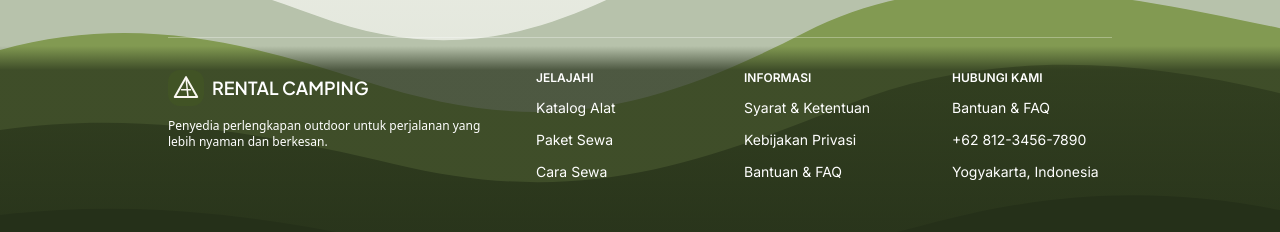
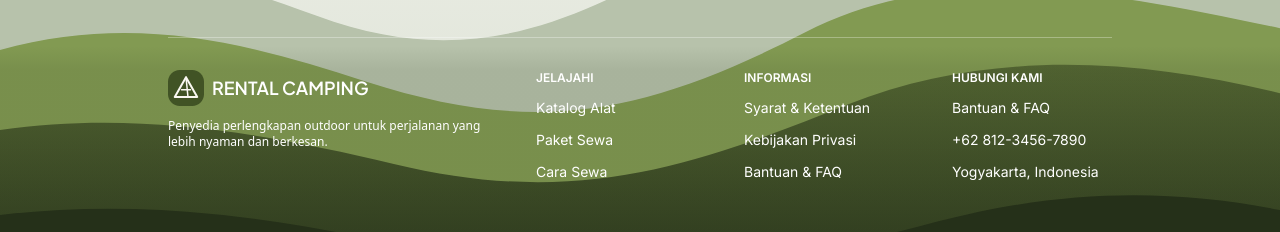
Before and after one commit to miawmiawpaw/RPLM-Six-Seven, a React (Vite) app in the folder frontend/: page / in a window 1280 px wide. Shown: the part 3598-3830 px from the top of the page. Built offline with nearby package versions, Linux system fonts and the light colour scheme.

Commit message:
reduce footer scrim to 10% opacity

```diff
--- a/frontend/src/styles/global.css
+++ b/frontend/src/styles/global.css
@@ -1816,5 +1816,5 @@ html { scroll-behavior: smooth; scroll-padding-top: 96px; }
 
 /* ─── Footer: teks terbaca di atas ilustrasi (kontras AA) ────────────────────── */
 .meadow-footer-main { position: relative; }
-.meadow-footer-main::before { content: ''; position: absolute; z-index: -1; top: -24px; bottom: -120px; left: 50%; width: 100vw; margin-left: -50vw; background: linear-gradient(180deg, rgba(37,48,25,0), rgba(37,48,25,.72) 24px); pointer-events: none; }
+.meadow-footer-main::before { content: ''; position: absolute; z-index: -1; top: -24px; bottom: -120px; left: 50%; width: 100vw; margin-left: -50vw; background: linear-gradient(180deg, rgba(37,48,25,0), rgba(37,48,25,.1) 24px); pointer-events: none; }
 .meadow-footer-links a:focus-visible { outline: 2px solid #fff; outline-offset: 3px; }
```
